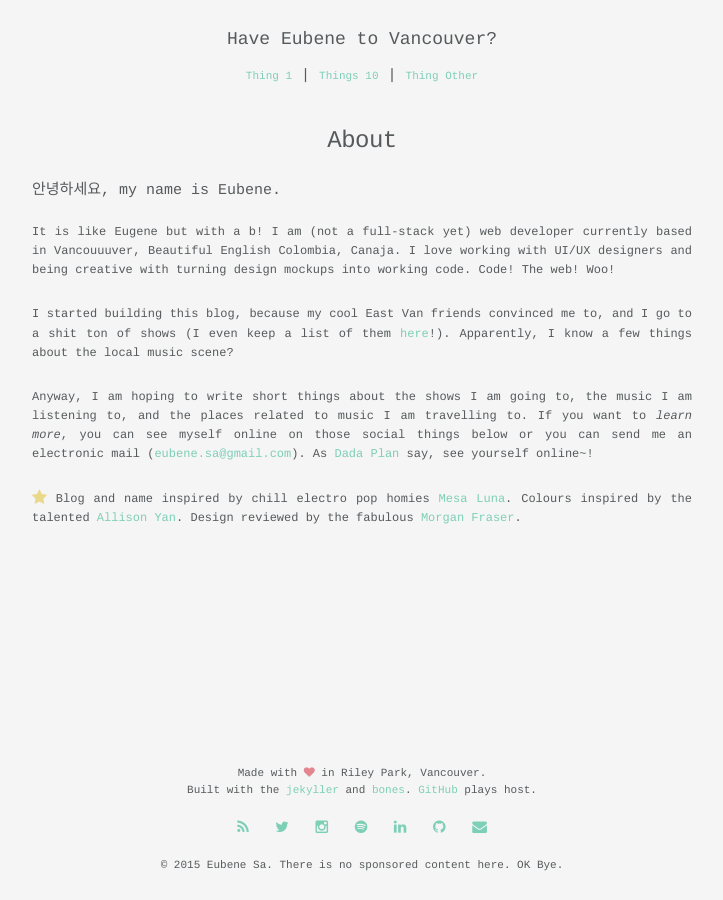
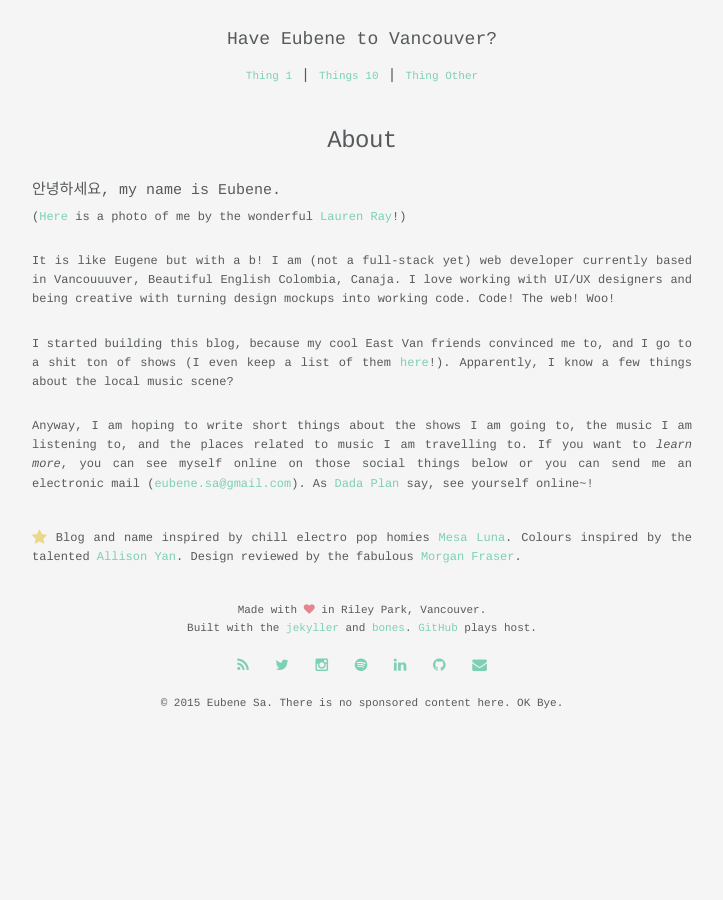
Before and after one commit to eubenesa/eubenesa-v1-jekyll, a Jekyll site: the page built from about.html, in a window 1280 px wide. Shown: the whole page, without its empty margins (278-1001 px from the left). Built offline with Jekyll 4.4.1, drawn with Linux system fonts in a browser that asks for light colours.

Commit message:
Add photo page, Elevator.js cleanup

```diff
--- a/_includes/footer.html
+++ b/_includes/footer.html
@@ -14,7 +14,7 @@
           <a href="{{ "/feed.xml" | prepend: site.baseurl }}"><i class="fa fa-rss fa-lg"></i></a>
           <a href="https://twitter.com/EubeneSa"><i class="fa fa-twitter fa-lg"></i></a>
           <a href="https://instagram.com/eubenesa"><i class="fa fa-instagram fa-lg"></i></a>
-          <a href="https://open.spotify.com/user/1265828610"><i class="fa fa-spotify fa-lg"></i></a>
+          <a href="https://open.spotify.com/user/eubenesa"><i class="fa fa-spotify fa-lg"></i></a>
           <a href="https://www.linkedin.com/in/eubene"><i class="fa fa-linkedin fa-lg"></i></a>
           <a href="https://github.com/eubenesa"><i class="fa fa-github fa-lg"></i></a>
           <a href="mailto:eubene.sa@gmail.com?Subject=Hello%20Eubene!"><i class="fa fa-envelope fa-lg"></i></a>
--- a/_includes/head.html
+++ b/_includes/head.html
@@ -13,8 +13,6 @@
   <!-- <link rel="stylesheet" href="{{ "/css/main.css" | prepend: site.baseurl }}"> -->
   <link rel="stylesheet" href="{{ "/css/styles.css" | prepend: site.baseurl }}">
 
-  <script src="/static/elevator.js/elevator.min.js"></script>
-
   <link rel="canonical" href="{{ page.url | replace:'index.html','' | prepend: site.baseurl | prepend: site.url }}">
   <link rel="alternate" type="application/rss+xml" title="{{ site.title }}" href="{{ "/feed.xml" | prepend: site.baseurl | prepend: site.url }}" />
 
--- a/about.html
+++ b/about.html
@@ -4,21 +4,33 @@
 permalink: /about/
 ---
 <style type="text/css" media="screen">
+  .about-tagline {
+    margin-bottom: 5px;
+  }
+
+  .about-hoping {
+    margin-bottom: 35px;
+  }
+
+  .about-credits {
+    margin-bottom: 0;
+  }
+
   .about-star {
     color: #EAD98B;
   }
 
-  @media (min-width: 1000px) {
+  @media (min-width: 1650px) {
     footer {
       bottom: 0;
       position: fixed;
       width: 100%;
     }
-  }
 </style>
 
-<h6>안녕하세요, my name is Eubene.</h6>
+<h6 class="about-tagline">안녕하세요, my name is Eubene.</h6>
+<p>(<a href="/photo">Here</a> is a photo of me by the wonderful <a href="http://laurenjray.com">Lauren Ray</a>!)</p>
 <p>It is like Eugene but with a b! I am (not a full-stack yet) web developer currently based in Vancouuuver, Beautiful English Colombia, Canaja. I love working with UI/UX designers and being creative with turning design mockups into working code. Code! The web! Woo!</p>
 <p>I started building this blog, because my cool East Van friends convinced me to, and I go to a shit ton of shows (I even keep a list of them <a href="https://docs.google.com/document/d/1sm51NQc2f9ElJIwrESF91ND8c9cI2sAiatMpddoRTAU/edit?usp=sharing">here</a>!). Apparently, I know a few things about the local music scene?</p>
-<p>Anyway, I am hoping to write short things about the shows I am going to, the music I am listening to, and the places related to music I am travelling to. If you want to <i>learn more</i>, you can see myself online on those social things below or you can send me an electronic mail (<a href="mailto:eubene.sa@gmail.com?Subject=Hello%20Eubene!">eubene.sa@gmail.com</a>). As <a href="http://dadaplan.ca">Dada Plan</a> say, see yourself online~!</p>
-<p><i class="fa fa-star fa-lg about-star"></i> Blog and name inspired by chill electro pop homies <a href="https://mesaluna.bandcamp.com">Mesa Luna</a>. Colours inspired by the talented <a href="http://www.allisonyan.com">Allison Yan</a>. Design reviewed by the fabulous <a href="http://morganfraser.com">Morgan Fraser</a>.</p>
+<p class="about-hoping">Anyway, I am hoping to write short things about the shows I am going to, the music I am listening to, and the places related to music I am travelling to. If you want to <i>learn more</i>, you can see myself online on those social things below or you can send me an electronic mail (<a href="mailto:eubene.sa@gmail.com?Subject=Hello%20Eubene!">eubene.sa@gmail.com</a>). As <a href="http://dadaplan.ca">Dada Plan</a> say, see yourself online~!</p>
+<p class="about-credits"><i class="fa fa-star fa-lg about-star"></i> Blog and name inspired by chill electro pop homies <a href="https://mesaluna.bandcamp.com">Mesa Luna</a>. Colours inspired by the talented <a href="http://www.allisonyan.com">Allison Yan</a>. Design reviewed by the fabulous <a href="http://morganfraser.com">Morgan Fraser</a>.</p>
--- a/css/styles.scss
+++ b/css/styles.scss
@@ -35,7 +35,7 @@
   }
 }
 
-.page-title, .post-header {
+.page-title, .post-header, .page-header {
   text-align: center;
 }
 
@@ -61,14 +61,32 @@
 //   text-align: center;
 // }
 
-.share-etc {
-  @extend .page-content;
+.photo {
+  text-align: center;
+  margin-bottom: 2rem;
+  margin-left: auto;
+  margin-right: auto;
+
+  img {
+    height: auto;
+    max-width: 100%;
+  }
+}
+
+.photo-credits {
+  text-align: center;
 
   p {
-    margin-bottom: 0;
+    font-size: 1.4em;
+    margin-bottom: 35px;
   }
+}
 
-  .fa {
+.share-etc {
+  margin-bottom: 35px;
+  text-align: center;
+
+  .back-to-top {
     color: #7DCFB6;
 
     &:hover {
@@ -124,7 +142,7 @@
 
 // Larger than desktop
 @media (min-width: 1000px) {
-  .page-content, .post-content, .share-etc {
+  .page-content, .post-content {
     padding: 0 150px;
   }
 }
```
Also changed, not shown: other parts of _includes/head.html (+0 -9 lines), _layouts/post.html (+12 -0 lines), index.html (+13 -2 lines), photo.html (added, +34 -0 lines).
